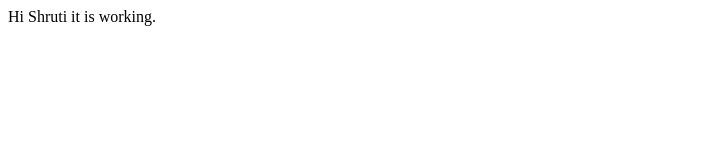
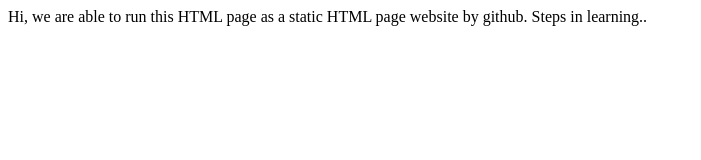
Before and after one commit to Shruti-tech2/static_html_page, a plain HTML site: page index.html in a window 1280 px wide. Shown: the whole page, without its empty margins (0-701 px from the left). Drawn offline with Linux system fonts and the light colour scheme.

Commit message:
Update index.html

```diff
--- a/index.html
+++ b/index.html
@@ -9,7 +9,8 @@
 </head>
 
 <body>
-   Hi Shruti it is working.
+   Hi, we are able to run this HTML page as a static HTML page website by github.
+    Steps in learning..
 </body>
 
 </html>
```
